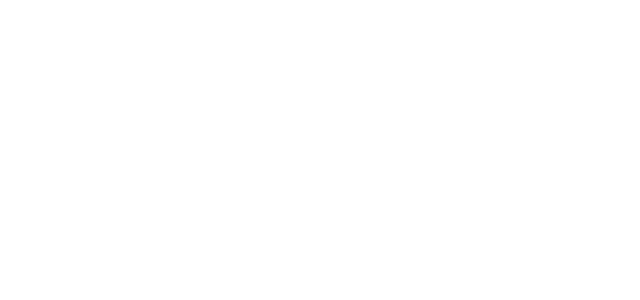
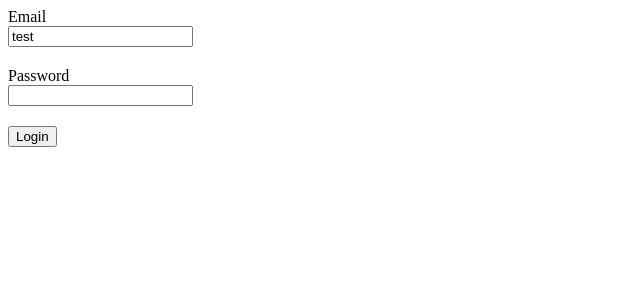
Before and after one commit to abhishek9195-git/angular_learning_series, an Angular app: page / in a window 1280 px wide. Shown: the top 300 px of the page, without its empty margins (0-640 px from the left). Built offline with nearby package versions, Linux system fonts and the light colour scheme.

Commit message:
feat: updates

```diff
--- a/src/app/app.html
+++ b/src/app/app.html
@@ -1 +1,18 @@
+<form [formGroup]="loginForm" (ngSubmit)="onSubmit()">
+  <div class="control">
+    <label for="email" name="email" id="email">Email</label><br>
+    <input type="text"  formControlName="email">
+  </div>
+
+  <div class="control">
+    <label for="password" name="password" id="password">Password</label><br>
+    <input type="text" formControlName="password">
+  </div>
+
+  <div class="control">
+    <button type="submit">Login</button>
+  </div>
+
+</form>
+
 <router-outlet />
--- a/src/app/app.scss
+++ b/src/app/app.scss
@@ -0,0 +1,5 @@
+form {
+    display: flex;
+    flex-direction: column;
+    gap: 20px;
+}
--- a/src/app/app.ts
+++ b/src/app/app.ts
@@ -1,12 +1,36 @@
-import { Component, signal } from '@angular/core';
+import { Component, inject, signal } from '@angular/core';
+import { AbstractControl, FormBuilder, FormControl, FormGroup, ReactiveFormsModule, ValidationErrors, ValidatorFn, Validators } from '@angular/forms';
 import { RouterOutlet } from '@angular/router';
+
+const emailValidatorFn: ValidatorFn = (control: AbstractControl): ValidationErrors | null => {
+  const value = control.value as string
+
+  if(!value.includes('@')) {
+    return {invalidEmail: true}
+  }
+  return null
+}
 
 @Component({
   selector: 'app-root',
-  imports: [RouterOutlet],
+  imports: [RouterOutlet, ReactiveFormsModule],
   templateUrl: './app.html',
   styleUrl: './app.scss'
 })
 export class App {
-  protected readonly title = signal('angular_learning_series');
+
+  loginForm!: FormGroup;
+  private readonly fb = inject(FormBuilder);
+
+  constructor() {
+    this.loginForm = this.fb.group({
+      email: new FormControl('test', [emailValidatorFn]),
+      password: new FormControl('')
+    })
+  }
+
+  onSubmit() {
+    console.log('==> this.loginForm', this.loginForm.get('email')?.errors);
+  }
+
 }
```
